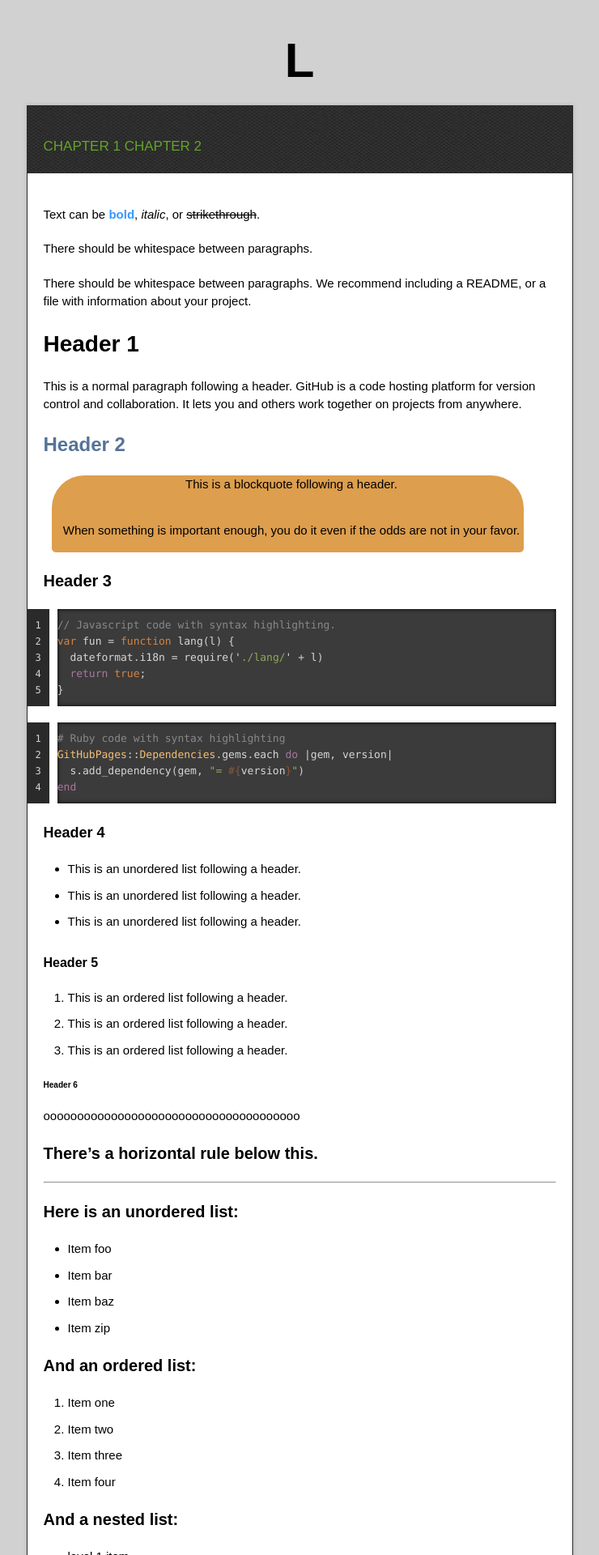
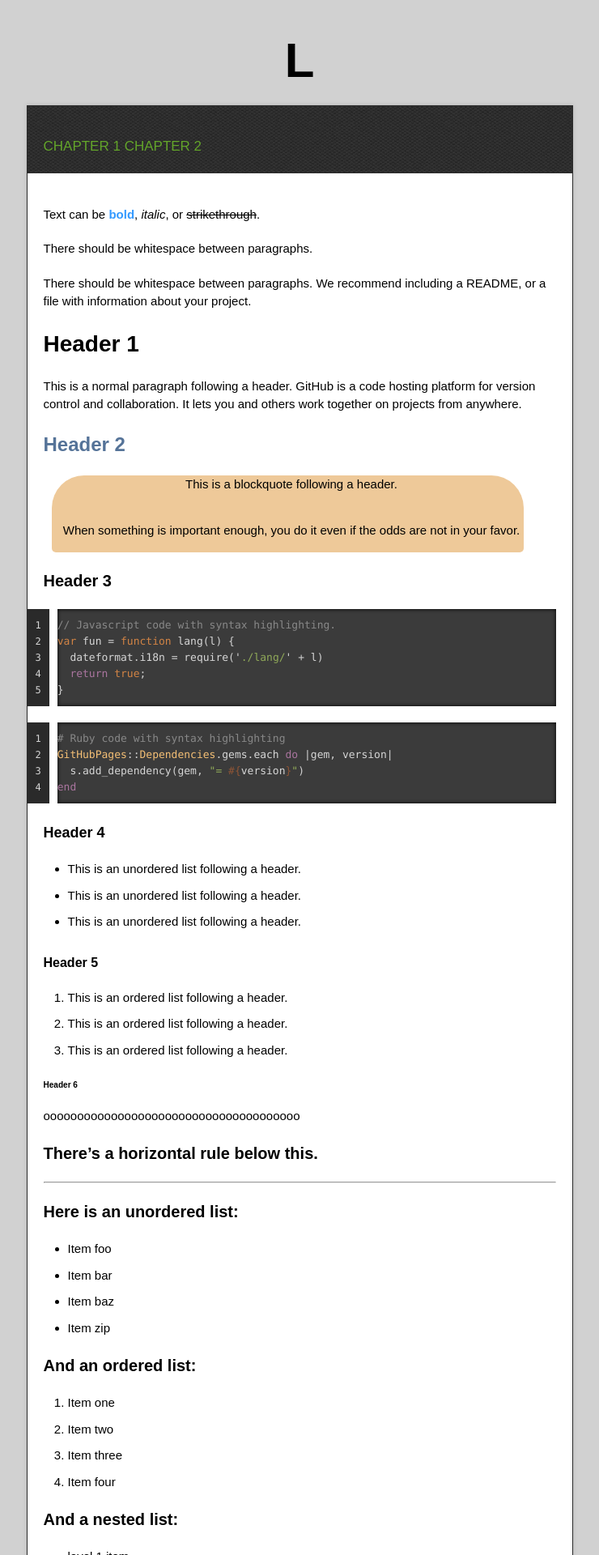
Before and after one commit to LoCCan4/loccan4.github.io, a Jekyll site: the page built from index.md, in a window 1280 px wide. Shown: the top 1920 px of the page at 81% size, without its empty margins (270-1010 px from the left). Built offline with Jekyll 4.4.1, drawn with Linux system fonts in a browser that asks for light colours.

Commit message:
Update jekyll-theme-time-machine.scss

```diff
--- a/_sass/jekyll-theme-time-machine.scss
+++ b/_sass/jekyll-theme-time-machine.scss
@@ -428,7 +428,7 @@ footer .owner p a {
   padding-left: 10px;
   margin-left: 10px;
   border-radius: 40px 40px 5px 5px;
-  background: #dd9e4d;
+  background: #eec999;
   text-align: center;
 }
 
```
